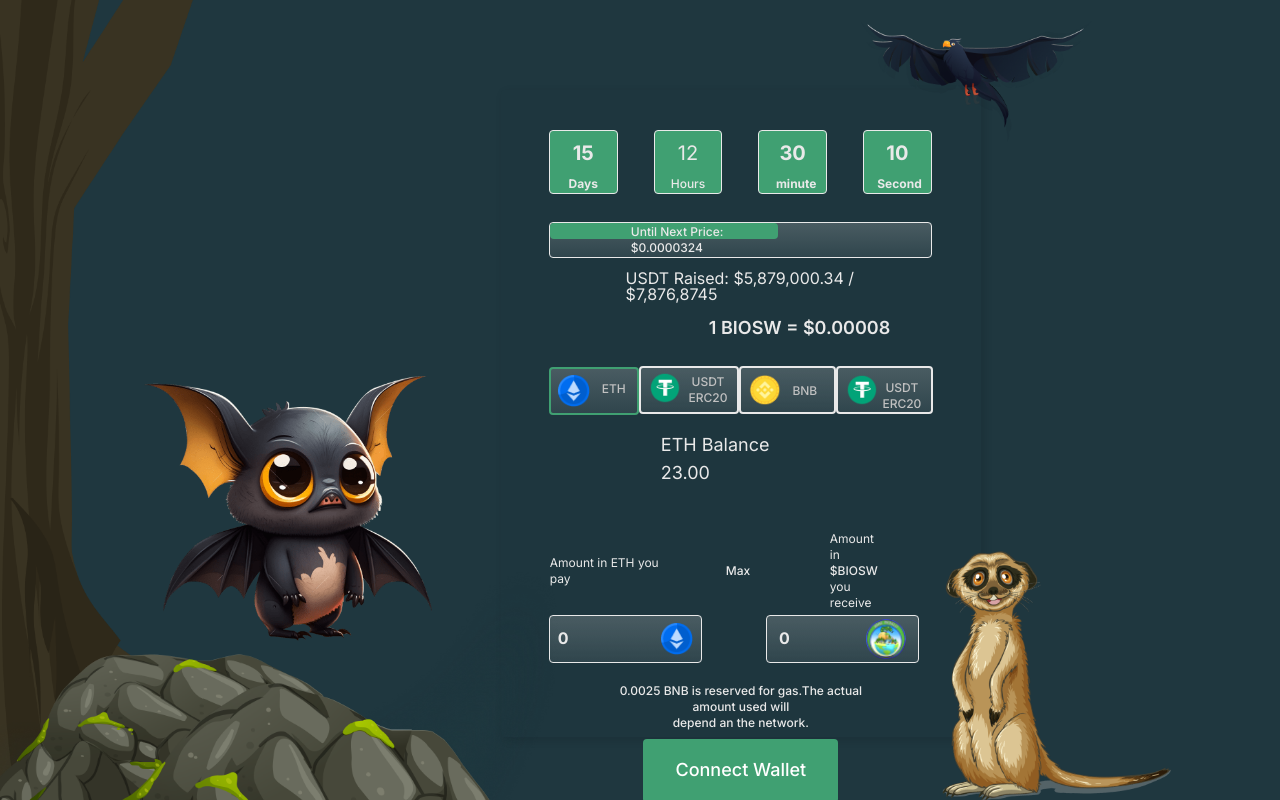
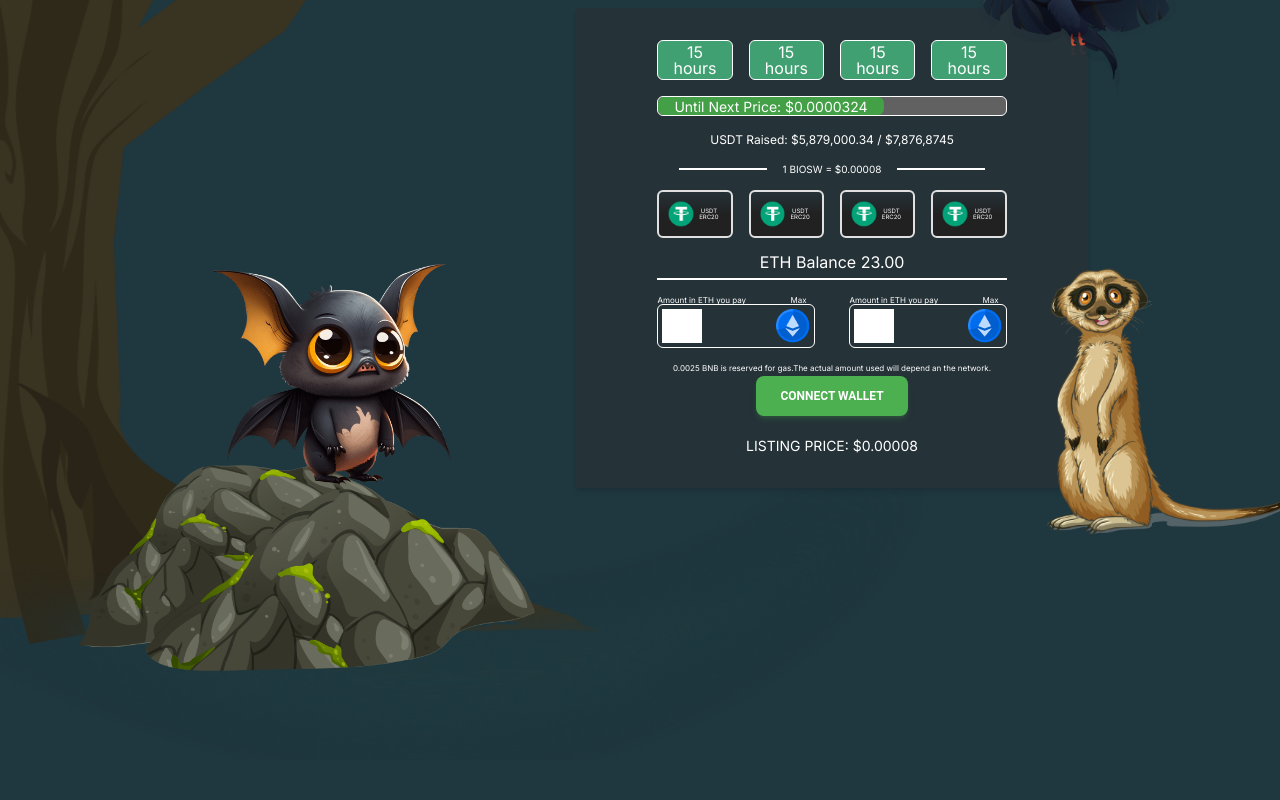
Before and after one commit to Henrique990/biosworld, a Next.js app: page / in a window 1280 px wide. Shown: the part 1200-2000 px from the top of the page. Built offline with nearby package versions, Linux system fonts and the light colour scheme.

Commit message:
section two complete

```diff
--- a/app/components/WalletConnection/CardPayment.jsx
+++ b/app/components/WalletConnection/CardPayment.jsx
@@ -1,175 +1,276 @@
 import React from "react";
 
 import Image from "next/image";
+import { Button } from "@material-tailwind/react";
 
 import eth from "../../../public/img/WalletConnection/eth.png";
 import bnb from "../../../public/img/WalletConnection/bnb.png";
 import usdt from "../../../public/img/WalletConnection/usdt.png";
 import biosw from "../../../public/img/WalletConnection/BIOSW 1.png";
-import suricato from "../../../public/11 1-min.png"
-import bird from "../../../public/img/WalletConnection/bird-01 1.png"
-
+import suricato from "../../../public/11 1-min.png";
+import bird from "../../../public/img/WalletConnection/bird-01 1.png";
 
 export default function CardPayment() {
   return (
-    <div className="shadow-[3px_3px_7px_2px_rgba(0,_0,_0,_0.09)] bg-[rgba(31,_55,_63,_0.9)] flex flex-col justify-start gap-1 relative 2xl:w-[38.75rem] lg:w-[30rem] max-h-[40.47463rem] items-stretch pt-10 pb-8 px-12 rounded ">
-      <div className="flex flex-row justify-between relative items-center mb-6 ml-0 mr-px">
-        <div className="border-solid border-[#e9e9e9] bg-[#40a072] flex flex-col justify-start relative w-[18%] shrink-0 h-16 items-center pt-2 pb-3 border rounded">
-          <div className="text-center text-xl  font-bold text-[#e9e9e9] justify-start relative h-full">
-            15
-            <br />
-            <div className="text-xs  text-[#e9e9e9] contents">
-              Days
+    <div className="relative z-10 w-4/5 md:w-2/5 2xl:h-4/5 lg:ml-[30%] xl: h-3/5 bg-blue-gray-900 bg-opacity-90 shadow-md rounded-sm p-4 flex justify-center items-center">
+      <div className=" space-y-4">
+        <div className="group-one flex flex-row space-x-4">
+          <div className="basis-1/4 flex flex-col justify-center text-center  bg-[#40A072] rounded-md h-10 border border-white">
+            <p>15</p>
+            <p>hours</p>
+          </div>
+          <div className="basis-1/4 flex flex-col justify-center text-center  bg-[#40A072] rounded-md h-10 border border-white">
+            <p>15</p>
+            <p>hours</p>
+          </div>
+          <div className="basis-1/4 flex flex-col justify-center text-center  bg-[#40A072] rounded-md h-10 border border-white">
+            <p>15</p>
+            <p>hours</p>
+          </div>
+          <div className="basis-1/4 flex flex-col justify-center text-center  bg-[#40A072] rounded-md h-10 border border-white">
+            <p>15</p>
+            <p>hours</p>
+          </div>
+        </div>
+        <div className="group-two flex w-full h-5 rounded-md border border-white bg-gray-700">
+          <div className="bg-green-600 border-0 rounded-md text-sm px-4">
+            <p>Until Next Price: $0.0000324</p>
+          </div>
+        </div>
+        <div className="group-tree flex justify-center text-xs">
+          <p>USDT Raised: $5,879,000.34 / $7,876,8745</p>
+        </div>
+        <div className="group-four flex justify-center items-center">
+          <div className="border border-white h-0 w-1/4"></div>
+          <div className="mx-4 text-[10px]">1 BIOSW = $0.00008</div>
+          <div className="border border-white h-0 w-1/4"></div>
+        </div>
+        <div className="group-five flex flex-row space-x-4">
+          <div className="basis-1/4 flex flex-row justify-center text-center text-[6px] rounded-md h-[10%] border-2 border-gray-300 bg-gradient-to-t from-gray-900 via-gray-900 to-transparent p-2">
+            <Image className="w-1/2" src={usdt} />
+            <div className="flex flex-col justify-center items-center w-1/2">
+              <p>USDT</p>
+              <p>ERC20</p>
+            </div>
+          </div>
+          <div className="basis-1/4 flex flex-row justify-center text-center text-[6px] rounded-md h-[10%] border-2 border-gray-300 bg-gradient-to-t from-gray-900 via-gray-900 to-transparent p-2">
+            <Image className="w-1/2" src={usdt} />
+            <div className="flex flex-col justify-center items-center w-1/2">
+              <p>USDT</p>
+              <p>ERC20</p>
+            </div>
+          </div>
+          <div className="basis-1/4 flex flex-row justify-center text-center text-[6px] rounded-md h-[10%] border-2 border-gray-300 bg-gradient-to-t from-gray-900 via-gray-900 to-transparent p-2">
+            <Image className="w-1/2" src={usdt} />
+            <div className="flex flex-col justify-center items-center w-1/2">
+              <p>USDT</p>
+              <p>ERC20</p>
+            </div>
+          </div>
+          <div className="basis-1/4 flex flex-row justify-center text-center text-[6px] rounded-md h-[10%] border-2 border-gray-300 bg-gradient-to-t from-gray-900 via-gray-900 to-transparent p-2">
+            <Image className="w-1/2" src={usdt} />
+            <div className="flex flex-col justify-center items-center w-1/2">
+              <p>USDT</p>
+              <p>ERC20</p>
             </div>
           </div>
         </div>
-        <div className="border-solid border-[#e9e9e9] bg-[#40a072] flex flex-col justify-start relative w-[18%] shrink-0 h-16 items-center pt-2 pb-3 border rounded">
-          <div className="text-center text-xl  font-normal text-[#e9e9e9] justify-start relative h-full">
-            12
-            <br />
-            <div className="text-xs font-medium text-[#e9e9e9] contents">
-              Hours
+        <div className="group-six flex flex-col justify-center items-center space-y-2">
+          <p>ETH Balance 23.00</p>
+          <div className="border border-white w-full"></div>
+        </div>
+        <div className="group-seven flex justify-between">
+          <div className="flex flex-col w-[45%] h-[20%]">
+            <div className="flex flex-row justify-between pr-2 text-[8px]">
+              <p>Amount in ETH you pay</p>
+              <p>Max</p>
+            </div>
+            <div className="flex flex-row justify-between h-[10%] p-1 border border-white rounded-md">
+              <input className="w-10" type="number" />
+              <Image src={eth} />
+            </div>
+          </div>
+          <div className="relative flex flex-col w-[45%] h-[20%]">
+            <div className="flex flex-row justify-between pr-2 text-[8px]">
+              <p>Amount in ETH you pay</p>
+              <p>Max</p>
+            </div>
+            <div className="flex justify-between h-[10%] p-1 border border-white rounded-md">
+              <input className="w-10" type="number" />
+              <Image src={eth} />
             </div>
           </div>
         </div>
-        <div className="border-solid border-[#e9e9e9] bg-[#40a072] flex flex-col justify-start relative w-[18%] shrink-0 h-16 items-center py-2 border rounded">
-          <div className="text-center text-xl  font-bold text-[#e9e9e9] justify-start relative w-1/2 h-[88.15%]">
-            30
-            <br />
-            <div className="text-xs  text-[#e9e9e9] contents">
-              minute
-            </div>
-          </div>
-        </div>
-        <div className="border-solid border-[#e9e9e9] bg-[#40a072] flex flex-col justify-start relative w-[18%] shrink-0 h-16 items-center py-2 border rounded">
-          <div className="text-center text-xl  font-bold text-[#e9e9e9] justify-start relative w-3/5 h-[87.91%]">
-            10
-            <br />
-            <div className="text-xs  text-[#e9e9e9] contents">
-              Second
-            </div>
-          </div>
+        <div className="flex flex-col justify-center items-center space-y-1 text-[8px]">
+          <p>
+            0.0025 BNB is reserved for gas.The actual amount used will depend an
+            the network.
+          </p>
+
+          <Button color="green">Connect Wallet</Button>
+          <p className="pt-4 text-sm">LISTING PRICE: $0.00008</p>
         </div>
       </div>
-      <div className="border-solid border-[#e9e9e9] bg-[linear-gradient(180deg,_rgba(217,_217,_217,_0.23)_0%,rgba(217,_217,_217,_0)_169%)] bg-cover bg-50%_50% bg-blend-normal relative flex flex-col justify-start items-end mb-2 ml-0 mr-px px-40 py-px border rounded">
-        <div className="w-3/5 h-4 bg-[#40a072] absolute top-0 left-0 rounded" />
-        <div className="text-xs  font-medium text-[#e9e9e9] relative w-[140px] h-full">
-          Until Next Price: $0.0000324
-        </div>
-      </div>
-      <div className=" text-[#e9e9e9] self-center mb-2 relative w-3/5 h-[3.64%]">
-        USDT Raised: $5,879,000.34 / $7,876,8745
-      </div>
-      <div className="flex flex-row justify-start gap-8 relative items-center mb-5 ml-0 mr-px">
-        <div className="border-solid border-[#c1c1c1] relative w-32 shrink-0 h-px bordert borderb-0 borderx-0" />
-        <div className="text-lg  font-semibold text-[#e9e9e9] mr-px relative w-48 shrink-0 h-full">
-          1 BIOSW = $0.00008
-        </div>
-        <div className="border-solid border-[#c1c1c1] relative w-32 shrink-0 h-px bordert borderb-0 borderx-0" />
-      </div>
-      <div className="flex flex-row justify-between relative items-center mb-3 ml-0">
-        <div className="border-solid border-[#40a072] bg-[linear-gradient(180deg,_rgba(217,_217,_217,_0.23)_0%,rgba(217,_217,_217,_0)_169%)] bg-cover bg-50%_50% bg-blend-normal flex flex-row justify-center mt-px gap-3 relative h-12 items-center pl-2 pr-3 py-1 border-2 rounded">
-          <Image
-            src={eth}
-            className="min-h-0 min-w-0 relative w-8 shrink-0"
-          />
-          <div className="text-xs  font-medium text-[#c1c1c1] relative w-6 shrink-0 h-[50.73%]">
-            ETH
-          </div>
-        </div>
-        <div className="border-solid border-[#e9e9e9] bg-[linear-gradient(180deg,_rgba(217,_217,_217,_0.23)_0%,rgba(217,_217,_217,_0)_169%)] bg-cover bg-50%_50% bg-blend-normal flex flex-row justify-start gap-2 relative items-center pl-2 pr-3 py-1 border-2 rounded">
-          <Image
-            src={usdt}
-            className="min-h-0 min-w-0 mb-1 relative w-8 shrink-0"
-          />
-          <div className="text-center text-xs  font-medium text-[#c1c1c1] justify-start relative h-[75.17%]">
-            USDT
-            <br />
-            <div className="text-xs  text-[#c1c1c1] contents">
-              ERC20
-            </div>
-          </div>
-        </div>
-        <div className="border-solid border-[#e9e9e9] bg-[linear-gradient(180deg,_rgba(217,_217,_217,_0.23)_0%,rgba(217,_217,_217,_0)_169%)] bg-cover bg-50%_50% bg-blend-normal flex flex-row justify-start gap-2 relative h-12 items-center pl-2 pr-4 py-1 border-2 rounded">
-          <Image
-            src={bnb}
-            className="min-h-0 min-w-0 relative w-8 shrink-0"
-          />
-          <div className="text-center text-xs  font-medium text-[#c1c1c1] relative w-8 shrink-0 h-[38.76%]">
-            BNB
-          </div>
-        </div>
-        <div className="border-solid border-[#e9e9e9] bg-[linear-gradient(180deg,_rgba(217,_217,_217,_0.23)_0%,rgba(217,_217,_217,_0)_169%)] bg-cover bg-50%_50% bg-blend-normal flex flex-row justify-start gap-1 relative h-12 items-center pl-2 pr-3 py-2 border-2 rounded">
-          <Image
-            src={usdt}
-            className="min-h-0 min-w-0 relative w-8 shrink-0"
-          />
-          <div className="text-center text-xs  font-medium text-[#c1c1c1] justify-start relative h-[73.9%]">
-            USDT
-            <br />
-            <div className="text-xs  text-[#c1c1c1] contents">
-              ERC20
-            </div>
-          </div>
-        </div>
-      </div>
-      <div className="text-lg  text-[#e9e9e9] self-center mb-10 relative w-40 h-[3.82%]">
-        ETH Balance 23.00
-      </div>
-      <div className="flex flex-row justify-start gap-12 relative items-center ml-px mr-12">
-        <div className="text-xs  text-[#e9e9e9] relative w-32 shrink-0 h-full">
-          Amount in ETH you pay
-        </div>
-        <div className="text-xs  font-medium text-[#e9e9e9] mr-8 relative w-6 shrink-0 h-[66.84%]">
-          Max
-        </div>
-        <div className="text-xs  text-[#e9e9e9] justify-start relative h-full">
-          Amount in{" "}
-          <div className="text-xs  font-medium text-[#e9e9e9] contents">
-            $BIOSW
-          </div>
-          <div className="text-xs  text-[#e9e9e9] contents">
-            {" "}
-            you receive
-          </div>
-        </div>
-      </div>
-      <div className="flex flex-row justify-start gap-16 relative items-center mb-4 ml-0 mr-px">
-        <div className="border-solid border-[#e9e9e9] bg-[linear-gradient(180deg,_rgba(217,_217,_217,_0.23)_0%,rgba(217,_217,_217,_0)_169%)] bg-cover bg-50%_50% bg-blend-normal flex flex-row justify-between mb-0 relative w-2/5 h-12 items-center px-2 border rounded">
-          <div className=" font-bold text-[#e9e9e9] relative w-2 shrink-0 h-[35.96%]">
-            0
-          </div>
-          <Image
-            src={eth}
-            className="min-h-0 min-w-0 relative w-8 shrink-0"
-          />
-        </div>
-        <div className="border-solid border-[#e9e9e9] bg-[linear-gradient(180deg,_rgba(217,_217,_217,_0.23)_0%,rgba(217,_217,_217,_0)_169%)] bg-cover bg-50%_50% bg-blend-normal flex flex-row justify-between relative w-2/5 h-12 items-center px-3 border rounded">
-          <div className=" font-bold text-[#e9e9e9] relative w-2 shrink-0 h-[35.96%]">
-            0
-          </div>
-          <Image
-            src={biosw}
-            className="min-h-0 min-w-0 relative w-10 shrink-0"
-          />
-        </div>
-      </div>
-      <div className="text-center text-xs  font-medium text-[#e9e9e9] self-center mb-1 relative w-2/3 h-[4.68%]">
-        0.0025 BNB is reserved for gas.The actual amount used will
-        <br />
-        depend an the network.
-      </div>
-      <div className="bg-[#40a072] self-center flex flex-col justify-center mb-6 relative h-16 shrink-0 items-stretch px-8 rounded">
-        <div className="text-lg  font-medium leading-[27px] text-white relative h-[46.55%]">
-          Connect Wallet
-        </div>
-      </div>
-      <div className="text-xs  font-semibold text-[#e9e9e9] self-center relative w-36 h-[1.73%]">
-        LISTING PRICE: $0.00008
-      </div>
-        <Image className='absolute top-[-15%] -right-[25%] w-[55%] ' src={bird} />
-        <Image className='absolute -right-[40%] -bottom-[10%] w-[50%]' src={suricato} />
+         <Image className='absolute top-[-15%] -right-[25%] w-[55%] ' src={bird} />
+         <Image className='absolute -right-[40%] -bottom-[10%] w-[50%]' src={suricato} />
+    </div>
+    // <div className="shadow-[3px_3px_7px_2px_rgba(0,_0,_0,_0.09)] bg-[rgba(31,_55,_63,_0.9)] flex flex-col justify-center gap-1 relative 2xl:w-[38.75rem] w-[50%] max-[390px]:w-[40rem]  md:w-[80%] h-[30rem] max-h-[40.47463rem] items-stretch pt-10 md:pt-0 pb-8 px-3 xl:px-12 rounded z-10">
+    //   <div className="flex flex-row justify-between relative items-center mb-6 ml-0 mr-px">
+    //     <div className="border-solid border-[#e9e9e9] bg-[#40a072] flex flex-col justify-start w-[18%] shrink-0 h-16 items-center pt-2 pb-3 border rounded">
+    //       <div className="text-center text-xl  font-bold text-[#e9e9e9] justify-start relative h-full">
+    //         15
+    //         <br />
+    //         <div className="text-xs  text-[#e9e9e9] contents">
+    //           Days
+    //         </div>
+    //       </div>
+    //     </div>
+    //     <div className="border-solid border-[#e9e9e9] bg-[#40a072] flex flex-col justify-start relative w-[18%] shrink-0 h-16 items-center pt-2 pb-3 border rounded">
+    //       <div className="text-center text-xl  font-normal text-[#e9e9e9] justify-start relative h-full">
+    //         12
+    //         <br />
+    //         <div className="text-xs font-medium text-[#e9e9e9] contents">
+    //           Hours
+    //         </div>
+    //       </div>
+    //     </div>
+    //     <div className="border-solid border-[#e9e9e9] bg-[#40a072] flex flex-col justify-start relative w-[18%] shrink-0 h-16 items-center py-2 border rounded">
+    //       <div className="text-center text-xl  font-bold text-[#e9e9e9] justify-start relative w-1/2 h-[88.15%]">
+    //         30
+    //         <br />
+    //         <div className="text-xs  text-[#e9e9e9] contents">
+    //           minute
+    //         </div>
+    //       </div>
+    //     </div>
+    //     <div className="border-solid border-[#e9e9e9] bg-[#40a072] flex flex-col justify-start relative w-[18%] shrink-0 h-16 items-center py-2 border rounded">
+    //       <div className="text-center text-xl  font-bold text-[#e9e9e9] justify-start relative w-3/5 h-[87.91%]">
+    //         10
+    //         <br />
+    //         <div className="text-xs  text-[#e9e9e9] contents">
+    //           Second
+    //         </div>
+    //       </div>
+    //     </div>
+    //   </div>
+    //   <div className="border-solid border-[#e9e9e9] bg-[linear-gradient(180deg,_rgba(217,_217,_217,_0.23)_0%,rgba(217,_217,_217,_0)_169%)] bg-cover bg-blend-normal relative flex flex-col justify-start items-end mb-2 ml-0 mr-px py-px border rounded">
+    //     <div className="w-3/5 h-4 bg-[#40a072] absolute top-0 left-0 rounded" />
+    //     <div className="text-xs  font-medium text-[#e9e9e9] relative w-[9rem] h-full">
+    //       Until Next Price: $0.0000324
+    //     </div>
+    //   </div>
+    //   <div className=" text-[#e9e9e9] self-center mb-2 relative w-full md:w-3/5 h-[3.64%] text-xs text-center">
+    //     USDT Raised: $5,879,000.34 / $7,876,8745
+    //   </div>
+    //   <div className="flex flex-row justify-center gap-8 relative items-center mb-5 ml-0 mr-px">
+    //     <div className="border-solid border-[#c1c1c1] relative w-32 shrink-0 h-px bordert borderb-0 borderx-0" />
+    //     <div className="text-lg  font-semibold text-[#e9e9e9] mr-px relative md:w-48 shrink-0 h-full">
+    //       1 BIOSW = $0.00008
+    //     </div>
+    //     <div className="border-solid border-[#c1c1c1] relative w-32 shrink-0 h-px bordert borderb-0 borderx-0" />
+    //   </div>
+    //   <div className="flex flex-row justify-between relative items-center mb-3 ml-0">
+    //     <div className="border-solid border-[#40a072] bg-[linear-gradient(180deg,_rgba(217,_217,_217,_0.23)_0%,rgba(217,_217,_217,_0)_169%)] bg-cover bg-50%_50% bg-blend-normal flex flex-row justify-center mt-px gap-3 relative h-12 items-center pl-2 pr-3 py-1 border-2 rounded">
+    //       <Image
+    //         src={eth}
+    //         className="min-h-0 min-w-0 relative w-8 shrink-0"
+    //       />
+    //       <div className="text-xs  font-medium text-[#c1c1c1] relative w-6 shrink-0 h-[50.73%]">
+    //         ETH
+    //       </div>
+    //     </div>
+    //     <div className="border-solid border-[#e9e9e9] bg-[linear-gradient(180deg,_rgba(217,_217,_217,_0.23)_0%,rgba(217,_217,_217,_0)_169%)] bg-cover bg-50%_50% bg-blend-normal flex flex-row justify-start gap-2 relative items-center pl-2 pr-3 py-1 border-2 rounded">
+    //       <Image
+    //         src={usdt}
+    //         className="min-h-0 min-w-0 mb-1 relative w-8 shrink-0"
+    //       />
+    //       <div className="text-center text-xs  font-medium text-[#c1c1c1] justify-start relative h-[75.17%]">
+    //         USDT
+    //         <br />
+    //         <div className="text-xs  text-[#c1c1c1] contents">
+    //           ERC20
+    //         </div>
+    //       </div>
+    //     </div>
+    //     <div className="border-solid border-[#e9e9e9] bg-[linear-gradient(180deg,_rgba(217,_217,_217,_0.23)_0%,rgba(217,_217,_217,_0)_169%)] bg-cover bg-50%_50% bg-blend-normal flex flex-row justify-start gap-2 relative h-12 items-center pl-2 pr-4 py-1 border-2 rounded">
+    //       <Image
+    //         src={bnb}
+    //         className="min-h-0 min-w-0 relative w-8 shrink-0"
+    //       />
+    //       <div className="text-center text-xs  font-medium text-[#c1c1c1] relative w-8 shrink-0 h-[38.76%]">
+    //         BNB
+    //       </div>
+    //     </div>
+    //     <div className="border-solid border-[#e9e9e9] bg-[linear-gradient(180deg,_rgba(217,_217,_217,_0.23)_0%,rgba(217,_217,_217,_0)_169%)] bg-cover bg-50%_50% bg-blend-normal flex flex-row justify-start gap-1 relative h-12 items-center pl-2 pr-3 py-2 border-2 rounded">
+    //       <Image
+    //         src={usdt}
+    //         className="min-h-0 min-w-0 relative w-8 shrink-0"
+    //       />
+    //       <div className="text-center text-xs  font-medium text-[#c1c1c1] justify-start relative h-[73.9%]">
+    //         USDT
+    //         <br />
+    //         <div className="text-xs  text-[#c1c1c1] contents">
+    //           ERC20
+    //         </div>
+    //       </div>
+    //     </div>
+    //   </div>
+    //   <div className="text-lg  text-[#e9e9e9] self-center mb-10 relative w-40 h-[3.82%]">
+    //     ETH Balance 23.00
+    //   </div>
+    //   <div className="flex flex-row justify-start gap-12 relative items-center ml-px mr-12">
+    //     <div className="text-xs  text-[#e9e9e9] relative w-32 shrink-0 h-full">
+    //       Amount in ETH you pay
+    //     </div>
+    //     <div className="text-xs  font-medium text-[#e9e9e9] mr-8 relative w-6 shrink-0 h-[66.84%]">
+    //       Max
+    //     </div>
+    //     <div className="text-xs  text-[#e9e9e9] justify-start relative h-full">
+    //       Amount in{" "}
+    //       <div className="text-xs  font-medium text-[#e9e9e9] contents">
+    //         $BIOSW
+    //       </div>
+    //       <div className="text-xs  text-[#e9e9e9] contents">
+    //         {" "}
+    //         you receive
+    //       </div>
+    //     </div>
+    //   </div>
+    //   <div className="flex flex-row justify-start gap-16 relative items-center mb-4 ml-0 mr-px">
+    //     <div className="border-solid border-[#e9e9e9] bg-[linear-gradient(180deg,_rgba(217,_217,_217,_0.23)_0%,rgba(217,_217,_217,_0)_169%)] bg-cover bg-50%_50% bg-blend-normal flex flex-row justify-between mb-0 relative w-2/5 h-12 items-center px-2 border rounded">
+    //       <div className=" font-bold text-[#e9e9e9] relative w-2 shrink-0 h-[35.96%]">
+    //         0
+    //       </div>
+    //       <Image
+    //         src={eth}
+    //         className="min-h-0 min-w-0 relative w-8 shrink-0"
+    //       />
+    //     </div>
+    //     <div className="border-solid border-[#e9e9e9] bg-[linear-gradient(180deg,_rgba(217,_217,_217,_0.23)_0%,rgba(217,_217,_217,_0)_169%)] bg-cover bg-50%_50% bg-blend-normal flex flex-row justify-between relative w-2/5 h-12 items-center px-3 border rounded">
+    //       <div className=" font-bold text-[#e9e9e9] relative w-2 shrink-0 h-[35.96%]">
+    //         0
+    //       </div>
+    //       <Image
+    //         src={biosw}
+    //         className="min-h-0 min-w-0 relative w-10 shrink-0"
+    //       />
+    //     </div>
+    //   </div>
+    //   <div className="text-center text-xs  font-medium text-[#e9e9e9] self-center mb-1 relative w-2/3 h-[4.68%]">
+    //     0.0025 BNB is reserved for gas.The actual amount used will
+    //     <br />
+    //     depend an the network.
+    //   </div>
+    //   <div className="bg-[#40a072] self-center flex flex-col justify-center mb-6 relative h-16 shrink-0 items-stretch px-8 rounded">
+    //     <div className="text-lg  font-medium leading-[27px] text-white relative h-[46.55%]">
+    //       Connect Wallet
+    //     </div>
+    //   </div>
+    //   <div className="text-xs  font-semibold text-[#e9e9e9] self-center relative w-36 h-[1.73%]">
+    //     LISTING PRICE: $0.00008
+    //   </div>
 
-    </div>
+
+    // </div>
   );
 }
--- a/app/components/WalletConnection/index.jsx
+++ b/app/components/WalletConnection/index.jsx
@@ -9,14 +9,14 @@
 
 export default function WalletConnection() {
   return (
-    <div className="w-full h-[67.5rem] overflow-hidden relative">
-      <div className='float-right mr-[18.7rem] mt-[13.1rem]'>
-        <CardPayment />
-      </div>
-      <div className='h-full relative w-[45%]'>
-        <Image className='absolute left-[25%] top-[20.8rem] xl:top-[31rem] xl:w-[50%] z-10' src={morcego} />
-        <Image className='absolute top-0 h-full' src={arvore} />
-        <Image className='absolute bottom-0 xl:left-[-8%] ' src={stone} />
+    <div className="w-full h-[800px]  relative">
+        <div className='absolute w-full h-full flex justify-center mt-[30%] md:mt-[15%] xl:mt-[10%] 2xl:mt-[5%]'>
+          <CardPayment />
+        </div>
+      <div className='w-full h-full relative lg:w-[75%]'>
+        <Image className='absolute left-[0%] md:left-[5%] bottom-[12%] w-[35%] md:bottom-[14%] lg:top-[37rem] xl:top-[24rem] 2xl:top-[16rem] md:w-[18%] xl:w-[25%] xl:ml-[17%] z-10' src={morcego} />
+        <Image className='absolute top-0 w-[100%] h-[110%]' src={arvore} />
+        <Image className='absolute bottom-[8%] md:-bottom-[5%]  left-0 w-[90%] md:w-[50%] xl:left-[8%] 2xl:left-0' src={stone} />
       </div>
     </div>
   )
--- a/app/globals.css
+++ b/app/globals.css
@@ -14,6 +14,7 @@
    License: none (public domain)
 */
 
+
 html, body, div, span, applet, object, iframe,
 h1, h2, h3, h4, h5, h6, p, blockquote, pre,
 a, abbr, acronym, address, big, cite, code,
@@ -29,7 +30,6 @@
 time, mark, audio, video {
 	margin: 0;
 	padding: 0;
-	border: 0;
 	font-size: 100%;
 	font: inherit;
 	vertical-align: baseline;
```
